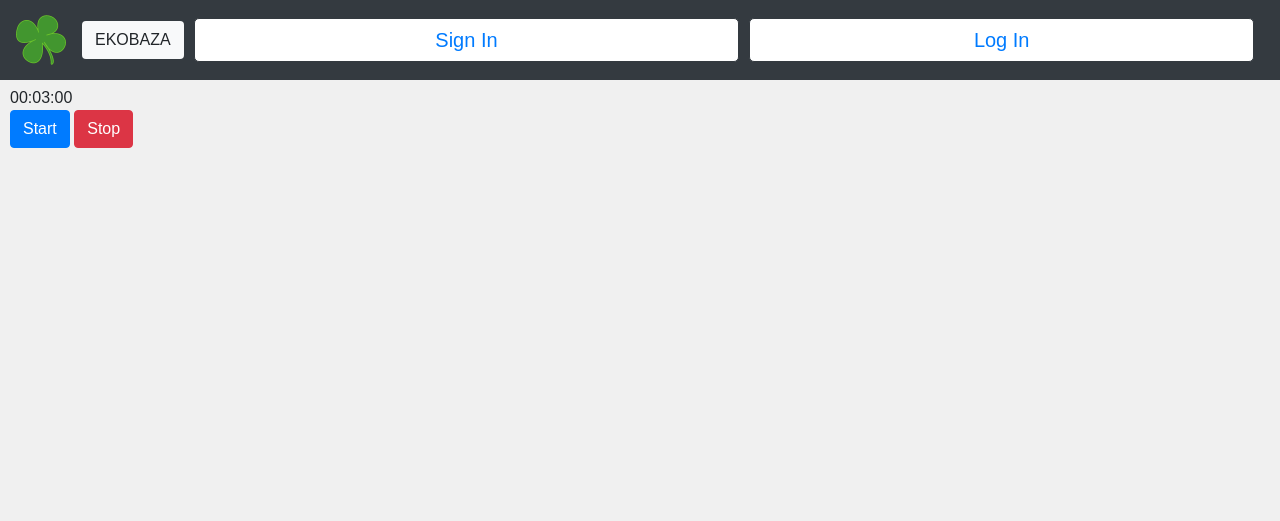
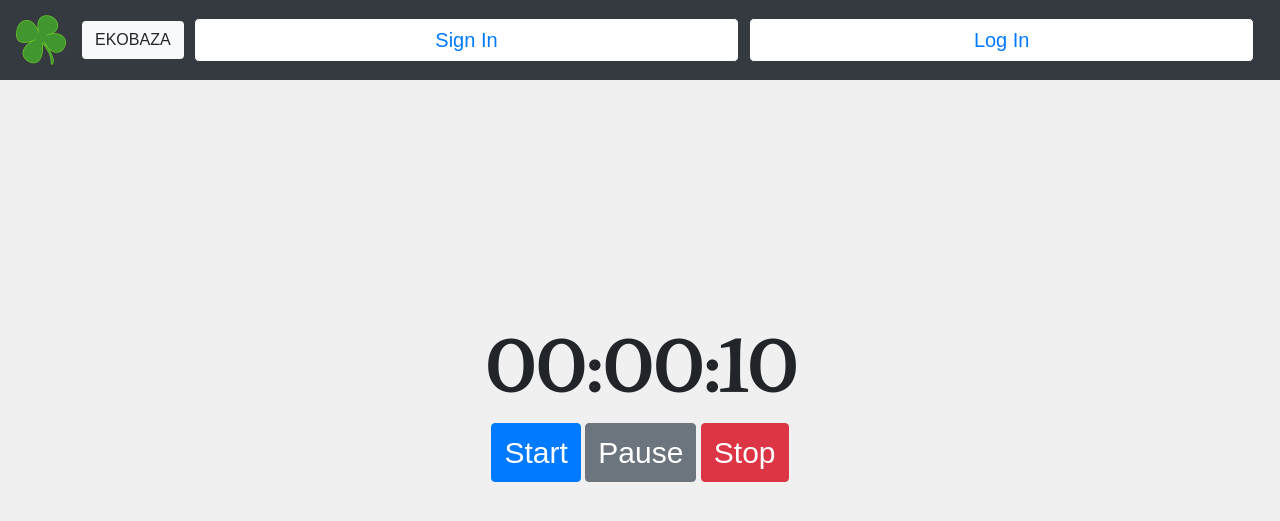
Before and after one commit to tymon007/appkahackheroes, a Django app: page /timer/ in a window 1280 px wide. Shown: the top 521 px of the page. Run offline with Django 3.2, Linux system fonts and the light colour scheme; some libraries are stand-ins or nearby versions.

Commit message:
Finished timer.html

```diff
--- /dev/null
+++ b/main_page/static/css/timer.css
@@ -0,0 +1,36 @@
+@font-face {
+    font-family: "Pompadur";
+    src: url("../font-families/Castellar.ttf");
+}
+
+.timer {
+    text-align: center;
+    font-size: 70px;
+    font-family: Pompadur;
+    font-weight: 600;
+}
+
+.container-for-buttons {
+    display: block;
+    text-align: center;
+}
+
+.buttons {
+    display: inline-block;
+    margin: 0 auto;
+}
+
+.buttons .btn {
+    font-size: 30px;
+}
+
+.container-for-timer {
+    width: 100%;
+    text-align: center;
+    position: absolute;
+    top: 50%;
+    left: 0;
+    -ms-transform: translateY(-50%);
+    transform: translateY(-50%);
+    padding: 10px;
+}
--- a/main_page/static/js/timer.js
+++ b/main_page/static/js/timer.js
@@ -1,22 +1,116 @@
 $(document).ready(function () {
-    function Timeout(fn, interval) {
-        var id = setTimeout(fn, interval);
+    function uniqid() {
+        var n = Math.floor((Math.random() * 10000000000000 + Math.random() * 10000000) * 1000 * Math.random() * 10 + Math.random() * Math.random() * 100);
+        var k = Math.floor((Math.random() * 10000000000000 + Math.random() * 10000000) * 1000 * Math.random() * 10 + Math.random() * Math.random() * 100);
+        var time = new Date().getTime();
+        var m = n + k + time.toString();
+        var split1 = m.split("")
+        var split2 = [];
+        for (var i = 0, j = 0; i < split1.length / 2; i++ , j = j + 2) {
+            split2[i] = split1[j] + split1[j + 1];
+            if (split2[i] < 33) split2[i] = split2[i] + 33;
+        }
+        var split3 = [];
+        l = 0;
+        for (var i = 0; i < split2.length; i++) {
+            if (l % 2 == 0) {
+                split3[i] = String.fromCharCode(parseInt(split2[i]));
+                l++;
+            } else {
+                split3[i] = parseInt(split2[i]);
+                l++;
+            }
+        }
+        split4 = split3.join("");
+        return split4;
+    }
+
+    function Timer(fn, interval) {
+        var id = setInterval(fn, interval);
+        var uniqId = uniqid();
         this.cleared = false;
         this.clear = function () {
             this.cleared = true;
-            clearTimeout(id);
+            clearInterval(id);
         };
     }
 
+    function displayTimer(milliseconds) {
+        var hours = Math.floor(milliseconds / 3600000);
+        var minutes = Math.floor((milliseconds - hours * 3600000) / 60000);
+        var seconds = Math.floor((milliseconds - hours * 3600000 - minutes * 60000) / 1000);
+        if (hours < 10) hours = "0" + hours;
+        if (minutes < 10) minutes = "0" + minutes;
+        if (seconds < 10) seconds = "0" + seconds;
+        return hours + ":" + minutes + ":" + seconds;
+    }
+
+    var start = false;
+
+    $("#timer")[0].innerHTML = displayTimer($("#timer")[0].dataset.defaultMilliseconds);
+    $("#timer")[0].setAttribute('data-current-milliseconds', $("#timer")[0].dataset.defaultMilliseconds);
+
     $("#start").on("click", function () {
-        milliseconds = 11000;
-        try {
-            var timer = setTimeout(function () {
+        $("#start")[0].innerHTML = "Restart";
+        $("#start")[0].classList.remove('btn-primary', 'btn-info');
+        $("#start")[0].classList.add('btn-warning');
+        if (!start) {
+            start = true;
+            milliseconds = $("#timer")[0].dataset.currentMilliseconds;
+            timer = new Timer(function () {
                 milliseconds -= 1000;
-                $("#timer")[0].innerHTML = milliseconds;
-            }, 1000);
-        } catch (e) {
-            console.log(e);
+                if (milliseconds == 0) {
+                    $("#start")[0].innerHTML = "Start";
+                    $("#start")[0].classList.remove('btn-warning', 'btn-info');
+                    $("#start")[0].classList.add('btn-primary');
+                    timer.clear();
+                    start = false;
+                    var filename = "/static/sound/poppy_-_time-is-up";
+                    var block = document.createElement('div');
+                    $(".container-for-timer")[0].appendChild(block);
+                    block.innerHTML = '<audio autoplay><source src="' + filename + '.mp3" type="audio/mpeg" /><source src="' + filename + '.ogg" type="audio/ogg" /><embed hidden="true" autostart="true" loop="false" src="' + filename + '.mp3" /></audio>';
+                }
+                $("#timer")[0].innerHTML = displayTimer(milliseconds)
+            }, 1000)
+        } else {
+            $("#timer")[0].innerHTML = displayTimer($("#timer")[0].dataset.defaultMilliseconds);
+            timer.clear();
+            start = false;
+            start = true;
+            milliseconds = $("#timer")[0].dataset.defaultMilliseconds;
+            timer = new Timer(function () {
+                milliseconds -= 1000;
+                if (milliseconds == 0) {
+                    timer.clear();
+                }
+                $("#timer")[0].innerHTML = displayTimer(milliseconds)
+            }, 1000)
         }
     })
+
+    $("#pause").on("click", function () {
+        if ($("#start")[0].innerHTML == "Restart") {
+            timer.clear();
+            $("#timer")[0].setAttribute('data-current-milliseconds', milliseconds);
+            $("#start")[0].innerHTML = "Continue";
+            $("#start")[0].classList.remove('btn-warning', 'btn-primary');
+            $("#start")[0].classList.add('btn-info')
+            $("#timer")[0].innerHTML = displayTimer($("#timer")[0].dataset.currentMilliseconds);
+            start = false;
+        } else {
+            alert("Wrong");
+            return;
+        }
+    })
+
+    $("#stop").on("click", function () {
+        $("#start")[0].innerHTML = "Start";
+        $("#start")[0].classList.remove('btn-warning', 'btn-info');
+        $("#start")[0].classList.add('btn-primary');
+        $("#timer")[0].innerHTML = displayTimer($("#timer")[0].dataset.defaultMilliseconds);
+        $("#timer")[0].setAttribute('data-current-milliseconds', $("#timer")[0].dataset.defaultMilliseconds);
+        milliseconds = $("#timer")[0].dataset.defaultMilliseconds;
+        timer.clear();
+        start = false;
+    })
 });
--- a/main_page/templates/aboutMe/timer.html
+++ b/main_page/templates/aboutMe/timer.html
@@ -2,14 +2,22 @@
 
 {% load static %}
 
-{% block title %}<title>Timer</title>{% endblock %}
+{% block title %}
+<title>Timer</title>
+<link rel="stylesheet" type="text/css" href="{% static 'css/timer.css' %}" charset="UTF-8">
+{% endblock %}
 
 {% block content %}
 <div class="content">
-    <div class="timer" id="timer" data-default-sec="180">00:03:00</div>
-    <div class="buttons">
-        <div class="btn btn-primary" id="start">Start</div>
-        <div class="btn btn-danger" id="stop">Stop</div>
+    <div class="container-for-timer">
+        <div class="timer" id="timer" data-default-milliseconds="10000" data-current-milliseconds=""></div>
+        <div class="container-for-buttons">
+            <div class="buttons">
+                <div class="btn btn-primary" id="start">Start</div>
+                <div class="btn btn-secondary" id="pause">Pause</div>
+                <div class="btn btn-danger" id="stop">Stop</div>
+            </div>
+        </div>
     </div>
 </div>
 <script src="{% static 'js/timer.js' %}"></script>
```
Also changed, not shown: db.sqlite3, main_page/static/font-families/Castellar.ttf (added), main_page/static/font-families/Pompadur.ttf (added), 2 other files.
